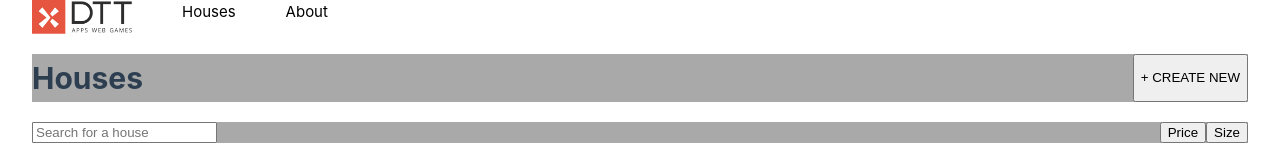
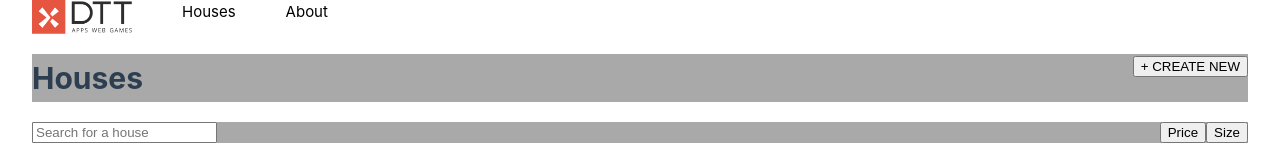
Before and after one commit to tannazma/dtt-assessment, a Vue app: page /list in a window 1280 px wide. Shown: the top 160 px of the page. Built offline with nearby package versions, Linux system fonts and the light colour scheme.

Commit message:
create a component for create new button and a router to a new page

```diff
--- /dev/null
+++ b/src/components/CreateNew.vue
@@ -0,0 +1,10 @@
+<template class="create-new">
+  <div>
+    <h1></h1>
+    <RouterLink to="/new"><button class="create-new">+ CREATE NEW</button></RouterLink>
+  </div>
+</template>
+
+<script setup lang="ts">
+import { RouterLink } from 'vue-router'
+</script>
--- a/src/router/index.ts
+++ b/src/router/index.ts
@@ -25,6 +25,11 @@ const router = createRouter({
       path: '/house/:id',
       name: 'house',
       component: () => import('../views/SingleHouse.vue')
+    },
+    {
+      path: '/new',
+      name: 'New',
+      component: () => import('../views/CreateNewView.vue')
     }
   ]
 })
--- /dev/null
+++ b/src/views/CreateNewView.vue
@@ -0,0 +1,5 @@
+<template>
+  <div class="create-new">
+    <h1>This is new page</h1>
+  </div>
+</template>
--- a/src/views/ListOfHouses.vue
+++ b/src/views/ListOfHouses.vue
@@ -1,6 +1,7 @@
 <script setup lang="ts">
 import Header from '@/components/Header.vue'
 import HouseListItem from '@/components/HouseListItem.vue'
+import CreateNewVue from '@/components/CreateNew.vue'
 import { houses } from '@/stores/houses'
 import { reactive } from 'vue'
 
@@ -11,7 +12,9 @@ const state = reactive({ searchText: '' })
   <Header />
   <div class="first-part">
     <h1 class="title">Houses</h1>
-    <button class="create-new">+ CREATE NEW</button>
+    <div>
+      <CreateNewVue />
+    </div>
   </div>
   <div class="second-part">
     <input
@@ -25,7 +28,9 @@ const state = reactive({ searchText: '' })
   </div>
   <div class="houses-parent">
     <HouseListItem
-      v-for="house in houses.filter((h) => h.description.toLowerCase().includes(state.searchText.toLowerCase()))"
+      v-for="house in houses.filter((h) =>
+        h.description.toLowerCase().includes(state.searchText.toLowerCase())
+      )"
       :key="house.id"
       :house="house"
     />
```
Also changed, not shown: logs.txt.
